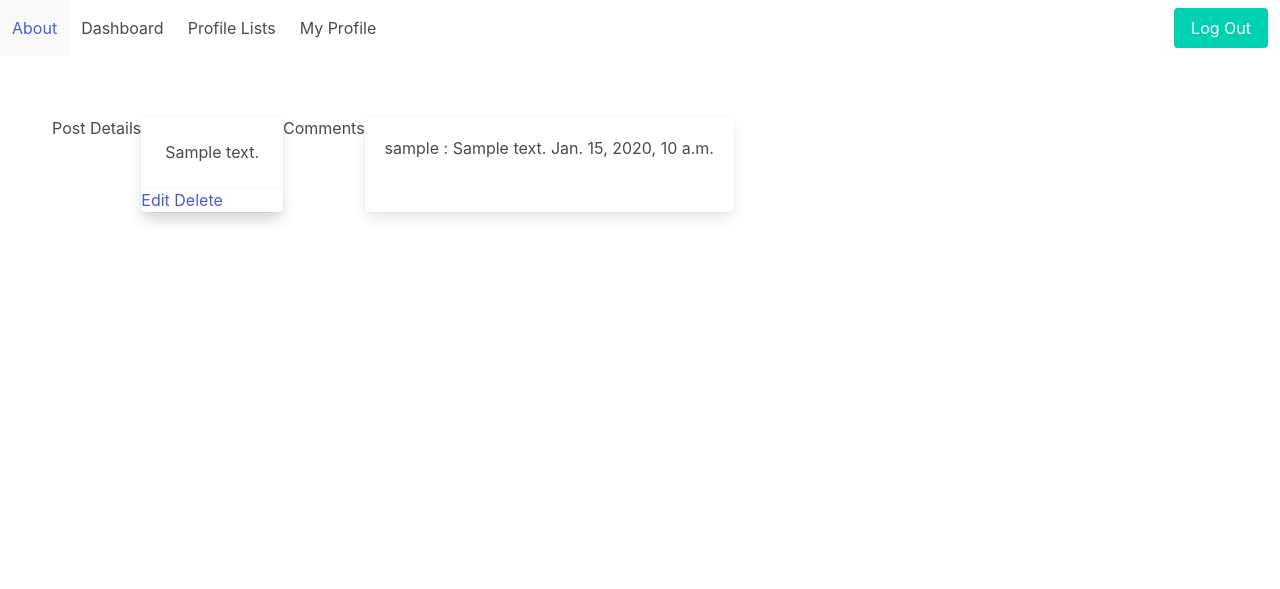
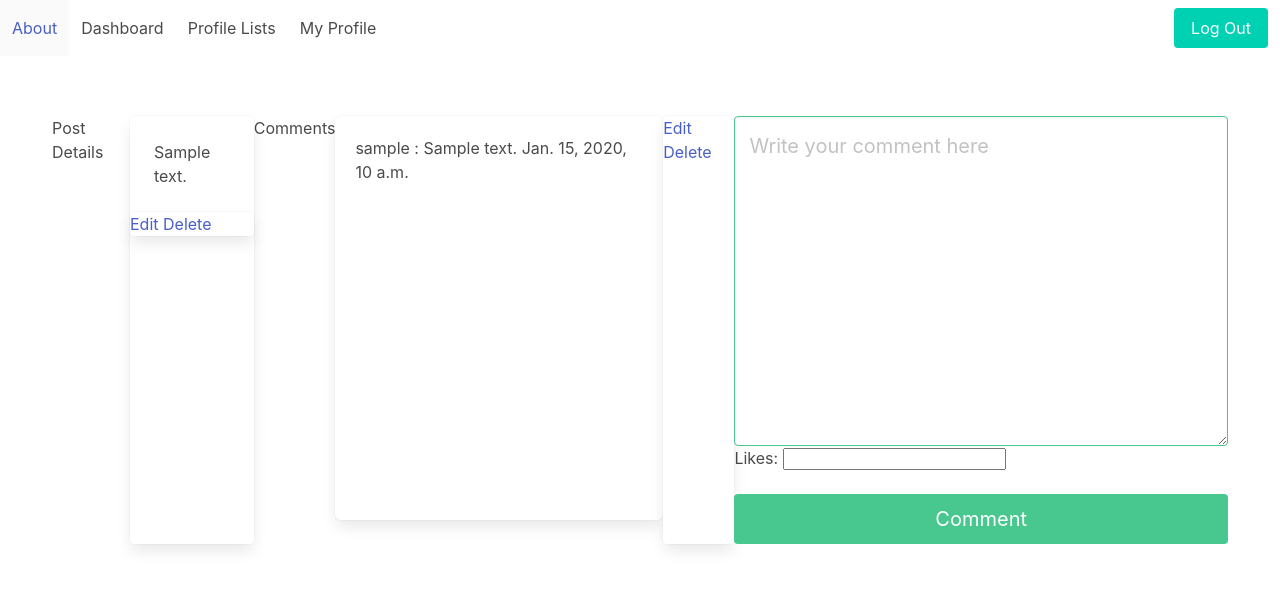
Before and after one commit to parvinfrzd/django-social-networking-app, a Django app: page /posts/1 in a window 1280 px wide. Shown: the top 589 px of the page. Run offline with Django 4.2, Linux system fonts and the light colour scheme; a user stored in the database is signed in; tables that the repository leaves empty hold one stand-in row (values such as "Sample post").

Commit message:
Comment update delete functionality

```diff
--- a/main_app/forms.py
+++ b/main_app/forms.py
@@ -1,7 +1,7 @@
 from django import forms
 from django.contrib.auth.forms import UserCreationForm
 from django.contrib.auth.models import User
-from .models import Post
+from .models import Post, Comment
 
 
 class SignUpForm(UserCreationForm):
@@ -33,3 +33,19 @@ class PostForm(forms.ModelForm):
     class Meta:
         model = Post
         exclude = ("user", "created_at")
+
+class CommentForm(forms.ModelForm):
+    text = forms.CharField(
+        required=True,
+        widget=forms.widgets.Textarea(
+            attrs={
+                "placeholder": "Write your comment here",
+                "class": "textarea is-success is-medium",
+            }
+        ),
+        label="",
+    )
+    likes = forms.IntegerField(required=True)
+    class Meta:
+        model = Comment
+        exclude = ("user", "created_at","post")
--- a/main_app/templates/show.html
+++ b/main_app/templates/show.html
@@ -26,6 +26,18 @@
             {{ comment.created_at }}
         </span>
     </div>
+    <div class="card">
+      <a href="{% url 'social:comment_update' comment.id %}">Edit</a>
+      <a href="{% url 'social:comment_delete' comment.id %}">Delete</a>
+    </div>
   {% endfor %}
 
+  <form method="post">
+    {% csrf_token %}
+    {{ form.as_p }}
+    <button class="button is-success is-fullwidth is-medium mt-5"
+            type="submit">Comment
+    </button>
+</form>
+
 {% endblock %}
--- a/main_app/urls.py
+++ b/main_app/urls.py
@@ -20,4 +20,8 @@ urlpatterns = [
     path('posts/<int:pk>/update/', PostUpdate.as_view(), name='posts_update'),
     path('posts/<int:post_id>', show, name='show'),
     path('posts/<int:pk>/delete/', PostDelete.as_view(), name='posts_delete'),
+    path('comments/<int:pk>/update/', CommentUpdate.as_view(), name='comment_update'),
+    path('comments/<int:pk>/delete/', CommentDelete.as_view(), name='comment_delete'),
+
+
 ]
--- a/main_app/views.py
+++ b/main_app/views.py
@@ -1,9 +1,9 @@
 from django.shortcuts import render,redirect
 from django.urls import reverse
-from .models import Profile, Post
+from .models import Profile, Post, Comment
 from django.contrib.auth.models import User
 from django.contrib.auth import login, logout
-from .forms import SignUpForm, PostForm
+from .forms import SignUpForm, PostForm, CommentForm
 from django.views.generic import ListView, CreateView, UpdateView, DeleteView
 from django.http import HttpResponseRedirect
 from django.contrib.auth.decorators import login_required
@@ -102,9 +102,30 @@ class PostDelete(LoginRequiredMixin,DeleteView):
     model = Post
     success_url = '/'
 
+class CommentUpdate(LoginRequiredMixin,UpdateView):
+    model = Comment
+    fields = ['text']
+    success_url = '/'
+
+class CommentDelete(LoginRequiredMixin,DeleteView):
+    model = Comment
+    success_url = '/'
+
 @login_required
 def show(request, post_id):
     current_post_user = Post.objects.get(id=post_id).user
     current_user = request.user
     post = Post.objects.get(id=post_id)
-    return render(request, 'show.html', {'post': post, 'current_post_user':current_post_user, 'current_user': current_user})
+
+    form = CommentForm(request.POST or None)
+    if request.method == "POST":
+        form = CommentForm(request.POST)
+        if form.is_valid():
+            comment = form.save(commit=False)
+            comment.user = request.user
+            comment.post = post
+            comment.save()
+            return redirect('social:dashboard')
+    form = CommentForm()
+
+    return render(request, 'show.html', {"form": form,'post': post, 'current_post_user':current_post_user, 'current_user': current_user})
```
Also changed, not shown: main_app/templates/main_app/comment_confirm_delete.html (added, +12 -0 lines), main_app/templates/main_app/comment_form.html (added, +17 -0 lines).
